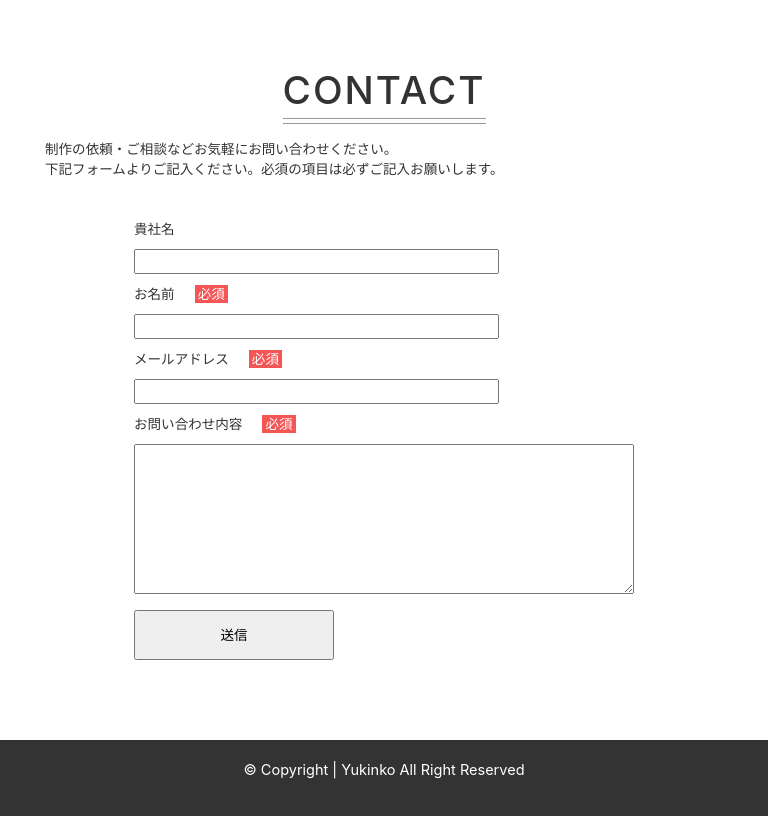
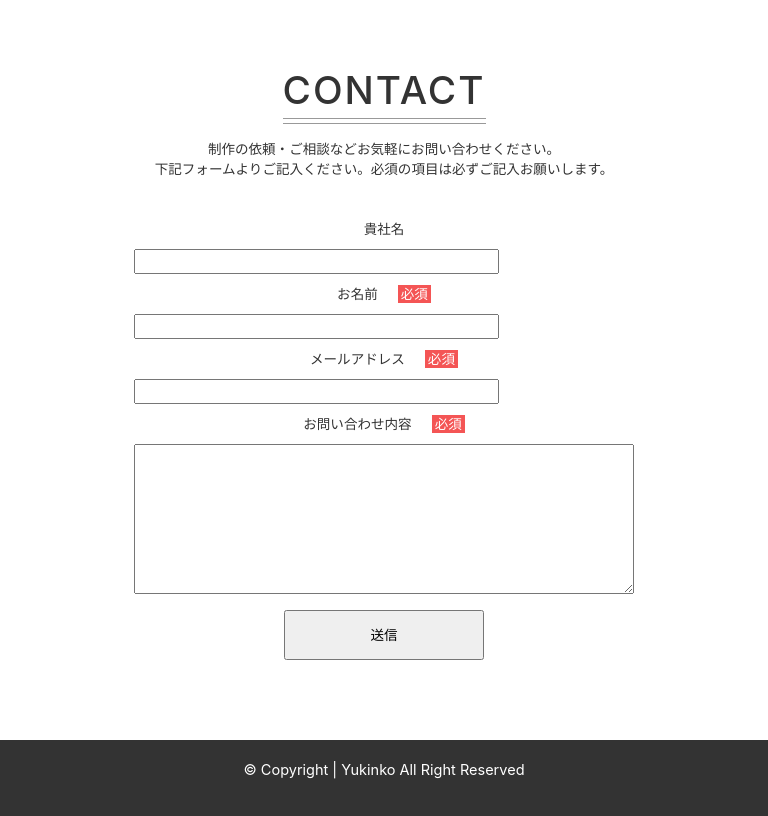
Before and after one commit to yukinko-hub/yukinko-hub.github.io, a plain HTML site: page index.html in a window 768 px wide. Shown: the part 4580-5396 px from the top of the page. Drawn offline with nearby package versions, Linux system fonts and the light colour scheme.

Commit message:
iPad対応

```diff
--- a/css/style.css
+++ b/css/style.css
@@ -486,6 +486,9 @@ header ul li a:hover {
     width: 300px;
     height: 200px;
   }
+  .contact-section p{
+    text-align: center;
+  }
 }
 @media(max-width:600px){
   .card{
```
